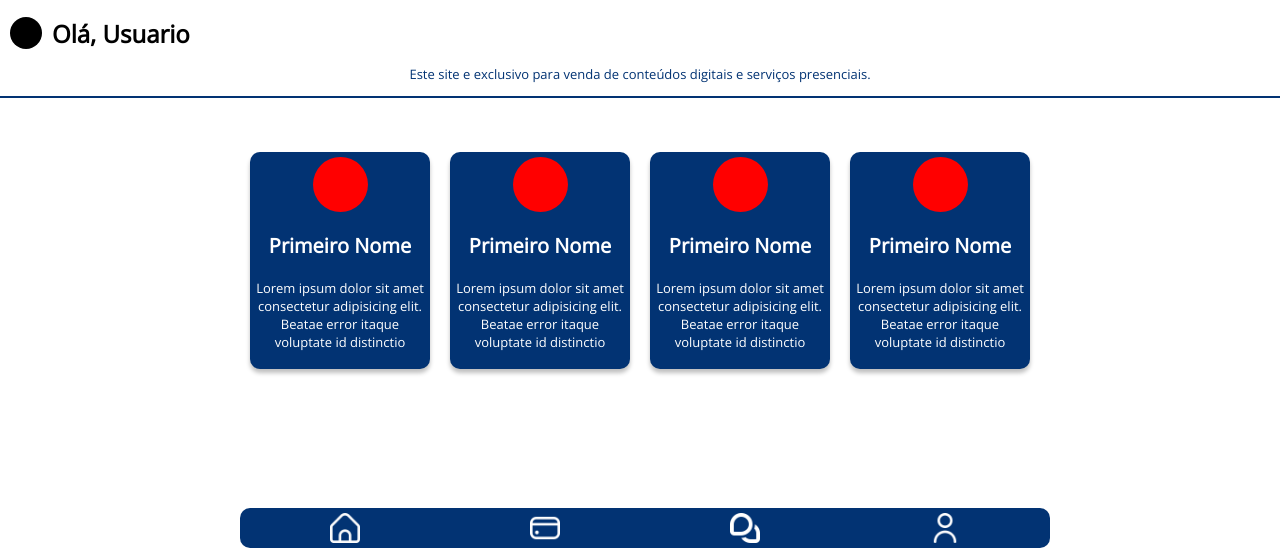
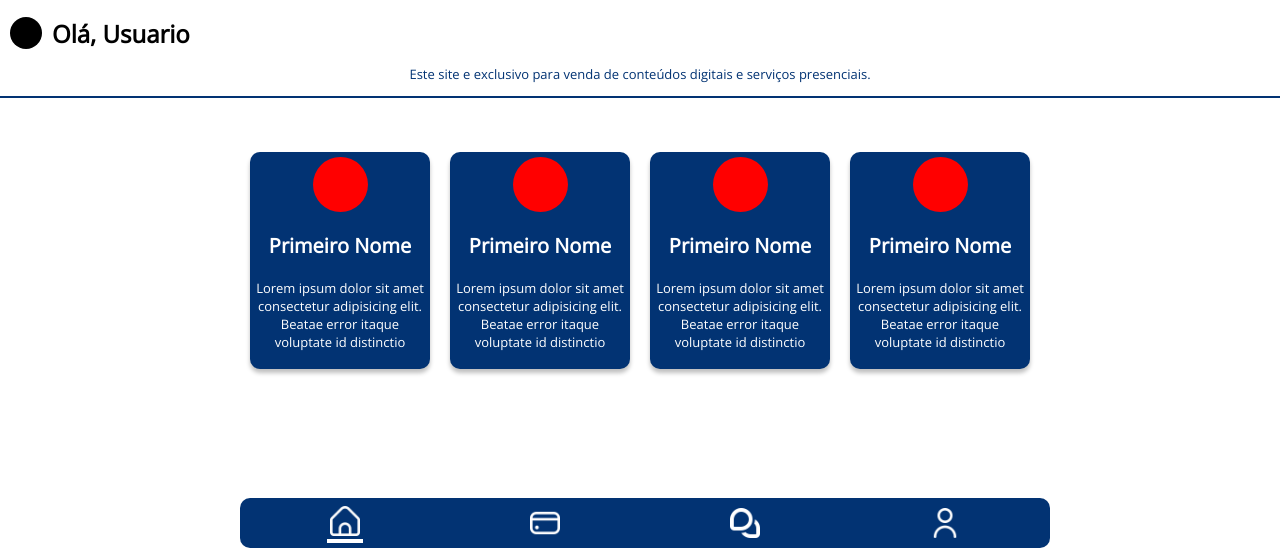
Before and after one commit to Gustavowp8/OneSharp, a plain HTML site: page pages/pageInicial.html in a window 1280 px wide. Shown: the part 247-800 px from the top of the page. Drawn offline with nearby package versions, Linux system fonts and the light colour scheme; files whose address does not match are found by name.

Commit message:
seleção
O menu recebeu uma seleção para mostrar o item selecionado

```diff
--- a/pages/estilo/pageUm.css
+++ b/pages/estilo/pageUm.css
@@ -203,6 +203,8 @@ body{
 
   .menubaixoDois img{
       width: 30px;
+      height: 30px;
+      padding: 3px;
   }
 
   .menubaixoDois{
@@ -212,8 +214,14 @@ body{
       justify-content: space-around;
       padding: 5px;
       max-width: 800px;
+      height: 40px;
+      align-items: center;
       margin: auto;
       border-radius: 10px;
+  }
+
+  #select{
+      border-bottom: 4px solid white;
   }
 
 
--- a/pages/pageInicial.html
+++ b/pages/pageInicial.html
@@ -4,10 +4,7 @@
     <meta charset="UTF-8">
     <meta http-equiv="X-UA-Compatible" content="IE=edge">
     <meta name="viewport" content="width=device-width, initial-scale=1.0">
-    <link
-    rel="stylesheet"
-    href="https://unpkg.com/swiper/swiper-bundle.min.css"
-  />
+    <link rel="stylesheet" href="https://unpkg.com/swiper/swiper-bundle.min.css"/>
     <link rel="stylesheet" href="estilo/pageUm.css">
     <title>Pagina inicial</title>
 </head>
@@ -110,7 +107,7 @@
     <br> <br><br>
     <div class="menubaixo">
         <div class="menubaixoDois">
-            <img src="../arquivos/icones/home.png">
+            <img id="select" src="../arquivos/icones/home.png">
             <img src="../arquivos/icones/card.png">
             <img src="../arquivos/icones/comments.png">
             <img src="../arquivos/icones/user.png">
```
